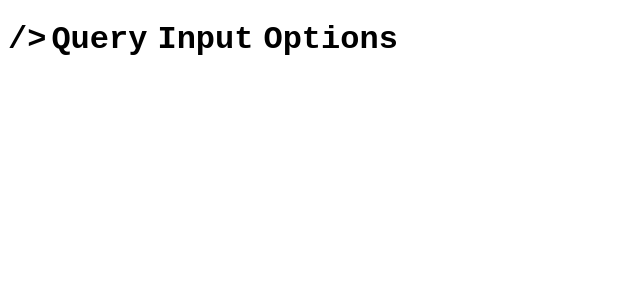
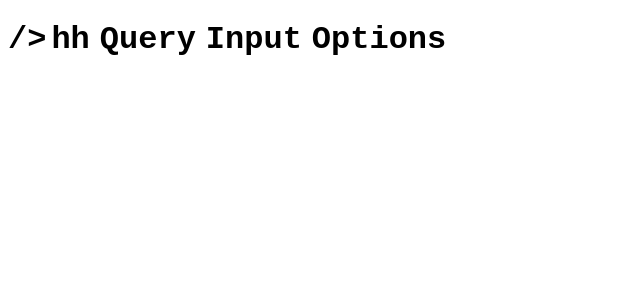
Before and after one commit to mohamed-dai/consolus, a React (Create React App) app: page / in a window 1280 px wide. Shown: the top 300 px of the page, without its empty margins (0-640 px from the left). Built offline with nearby package versions, Linux system fonts and the light colour scheme.

Commit message:
Update App.js

```diff
--- a/src/App.js
+++ b/src/App.js
@@ -104,6 +104,7 @@
     <div className="container">
       <h1>
         /{">"}
+        <Cursor value={cursor} />
         <Query value={query} />
         <Input value={input} />
         <Options value={options} />
```
